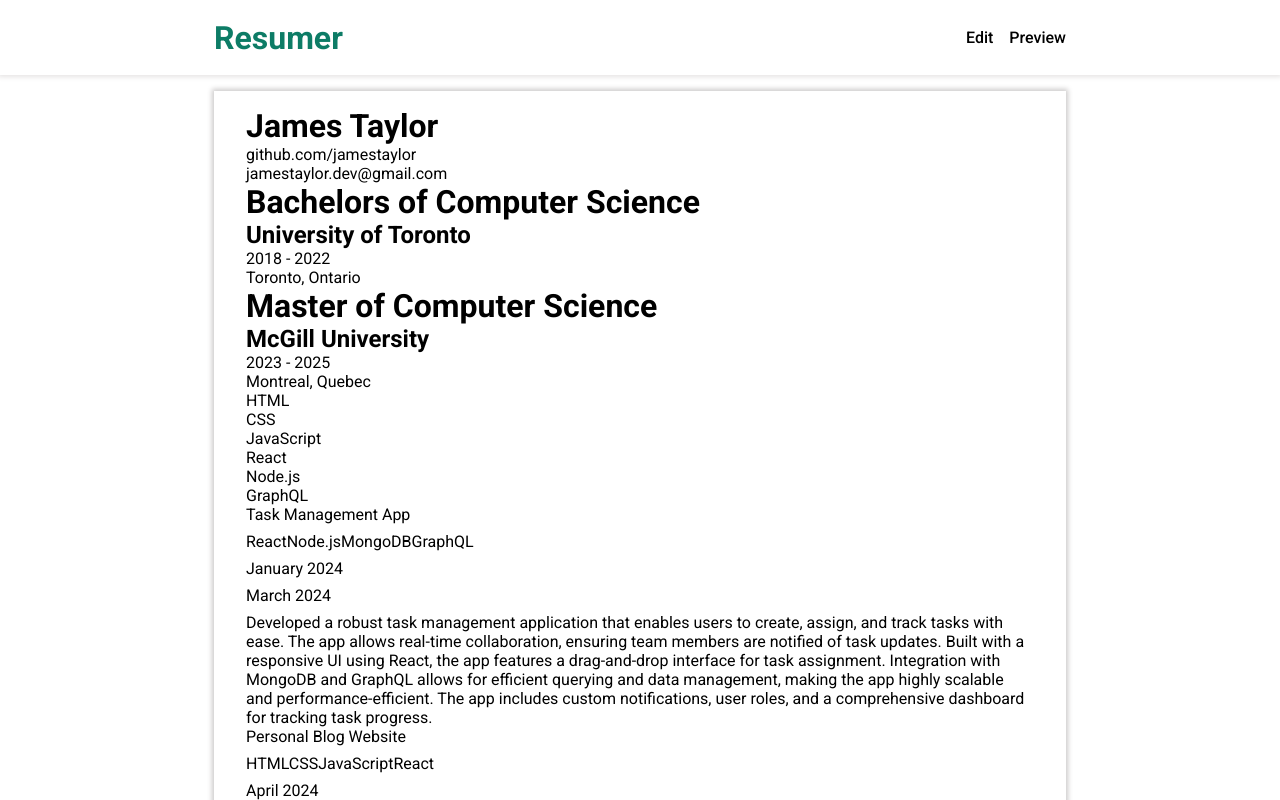
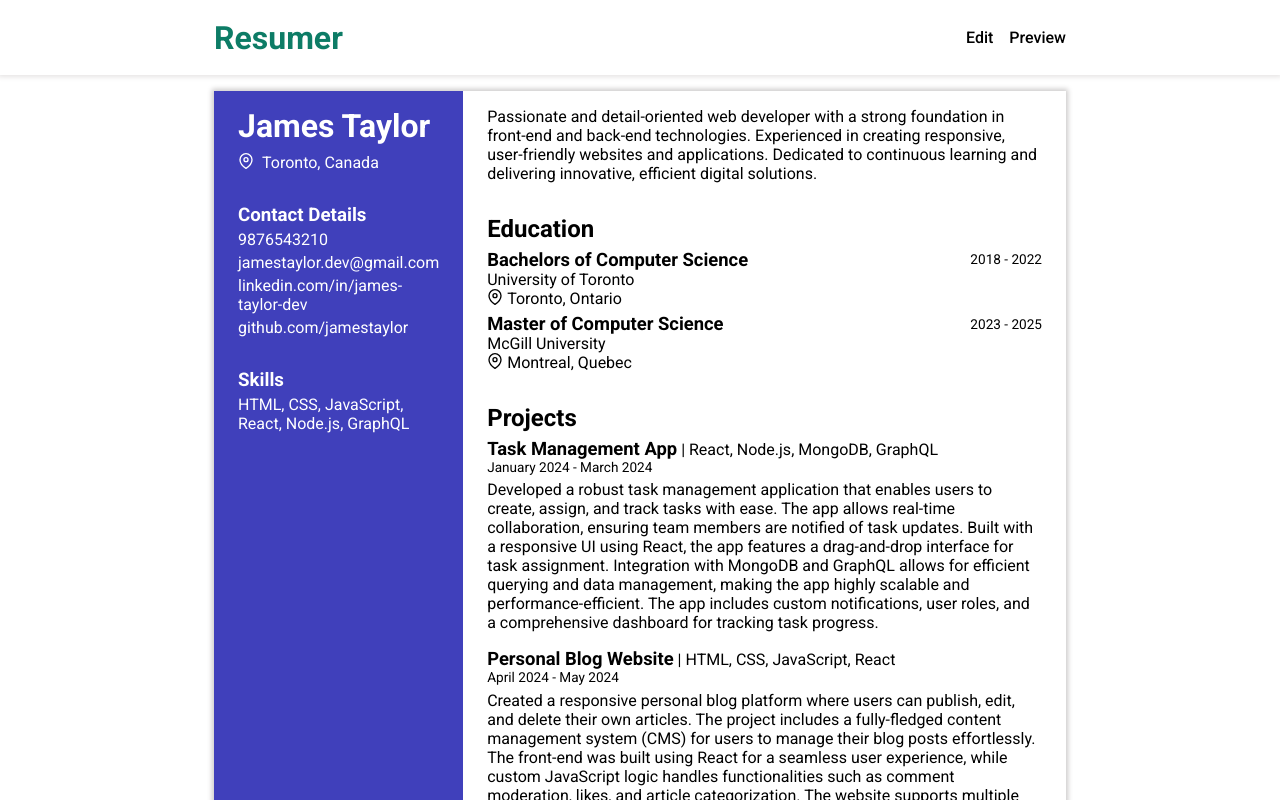
Before and after one commit to onmedicines/resume-generator, a React (Vite) app: page / in a window 1280 px wide. Both pictures are taken after a click on the item "Preview". Shown: the top 800 px of the page. Built offline with nearby package versions, Linux system fonts and the light colour scheme.

Commit message:
Style resume

```diff
--- a/package.json
+++ b/package.json
@@ -11,7 +11,8 @@
   },
   "dependencies": {
     "react": "^18.3.1",
-    "react-dom": "^18.3.1"
+    "react-dom": "^18.3.1",
+    "react-to-print": "^3.0.1"
   },
   "devDependencies": {
     "@eslint/js": "^9.9.0",
--- a/src/LiveResume.jsx
+++ b/src/LiveResume.jsx
@@ -1,6 +1,7 @@
+import MapPin from "./assets/MapPin";
 import "./LiveResumeStyles.css";
 
-export default function LiveResume({ personalDetails, education, skills, projects }) {
+export default function LiveResume({ intro, personalDetails, education, skills, projects }) {
   const pd = personalDetails;
   const edu = education; // array
   const sk = skills; // aray
@@ -8,44 +9,74 @@
 
   return (
     <div className="live-resume">
-      <div className="personal-details-container">
+      <div className="sidebar">
+        <div className="name-container">
           <h1>{pd.fullName}</h1>
+          <p>
+            <MapPin /> {pd.cityAndCountry}
+          </p>
+        </div>
         <div className="contact-details">
+          <h3>Contact Details</h3>
+          <p>{pd.phoneNumber}</p>
+          <p>{pd.email}</p>
+          <p>{pd.linkedin}</p>
           <p>{pd.github}</p>
-          <p>{pd.email}</p>
+        </div>
+        <div className="skills-container">
+          <h3>Skills</h3>
+          {sk.join(", ")}
         </div>
       </div>
+      <div className="main">
+        <div className="intro">
+          <p>{intro}</p>
+        </div>
         <div className="education-container">
+          <h1>Education</h1>
           {edu.map((item, index) => {
             return (
               <div key={index} className="institute">
-              <h1>{item.qualification}</h1>
-              <h2>{item.institute}</h2>
+                <header>
+                  <h3>{item.qualification}</h3>
                   <p>
                     {item.start} - {item.end}
                   </p>
-              <p>{item.location}</p>
+                </header>
+                <main>
+                  <p>{item.institute}</p>
+                  <p>
+                    <MapPin /> {item.location}
+                  </p>
+                </main>
               </div>
             );
           })}
         </div>
-      <div className="skills-container">
-        {sk.map((item) => {
-          return <p className="skill">{item}</p>;
-        })}
-      </div>
         <div className="projects-container">
+          <header>
+            <h1>Projects</h1>
+          </header>
+          <main>
             {pj.map((item) => {
               return (
                 <div className="project">
-              <p>{item.projectName}</p>
-              <p>{item.technologiesUsed}</p>
-              <p>{item.start}</p>
-              <p>{item.end}</p>
-              <p>{item.description}</p>
+                  <header>
+                    <p className="heading">
+                      <span className="project-name">{item.projectName}</span> | <span className="tech-used">{item.technologiesUsed.join(", ")}</span>
+                    </p>
+                    <p className="duration">
+                      {item.start} - {item.end}
+                    </p>
+                  </header>
+                  <main>
+                    <p className="description">{item.description}</p>
+                  </main>
                 </div>
               );
             })}
+          </main>
+        </div>
       </div>
     </div>
   );
--- a/src/LiveResumeStyles.css
+++ b/src/LiveResumeStyles.css
@@ -1,5 +1,121 @@
 .live-resume {
   max-width: 900px;
   box-shadow: 0 0 5px 2px rgb(204, 202, 202);
-  padding: 1rem 2rem;
+
+  display: grid;
+  grid-template-columns: 1fr 3fr;
+
+  .sidebar,
+  .main {
+    padding: 1rem 1.5rem;
+  }
+
+  .sidebar {
+    background-color: rgb(64, 64, 187);
+    color: white;
+  }
+  .sidebar {
+    display: flex;
+    flex-direction: column;
+    gap: 2rem;
+
+    .name-container {
+      display: flex;
+      flex-direction: column;
+      gap: 0.5rem;
+      h1 {
+        font-size: 2rem;
+      }
+      p {
+        display: flex;
+        gap: 0.5rem;
+      }
+    }
+    .contact-details {
+      display: flex;
+      flex-direction: column;
+      gap: 0.25rem;
+    }
+    .skills-container {
+      display: flex;
+      flex-direction: column;
+      gap: 0.25rem;
+    }
+  }
+
+  .main {
+    display: flex;
+    flex-direction: column;
+    gap: 2rem;
+
+    .education-container {
+      display: flex;
+      flex-direction: column;
+      gap: 0.35rem;
+
+      h1 {
+        font-size: 1.5rem;
+      }
+
+      .institute {
+        header {
+          display: flex;
+          justify-content: space-between;
+          align-items: center;
+
+          h3 {
+            font-size: 1.15rem;
+            font-weight: bold;
+          }
+          p {
+            font-size: 0.85rem;
+          }
+        }
+
+        main {
+          p {
+            display: flex;
+            gap: 0.25rem;
+          }
+        }
+      }
+    }
+
+    .projects-container {
+      display: flex;
+      flex-direction: column;
+      gap: 0.35rem;
+      header {
+        h1 {
+          font-size: 1.5rem;
+        }
+      }
+      main {
+        display: flex;
+        flex-direction: column;
+        gap: 1rem;
+
+        .project {
+          display: flex;
+          flex-direction: column;
+          gap: 0.35rem;
+
+          header {
+            display: flex;
+            flex-direction: column;
+            align-items: flex-start;
+
+            .project-name {
+              font-size: 1.15rem;
+              font-weight: bold;
+            }
+
+            .duration {
+              font-size: 0.85rem;
+            }
+          }
+        }
+      }
+    }
+  }
 }
--- a/src/assets/MapPin.jsx
+++ b/src/assets/MapPin.jsx
@@ -1,6 +1,6 @@
 export default function MapPin() {
   return (
-    <svg xmlns="http://www.w3.org/2000/svg" width="24" height="24" viewBox="0 0 24 24" fill="none" stroke="currentColor" strokeWidth="2" strokeLinecap="round" strokeLinejoin="round" className="feather feather-map-pin">
+    <svg xmlns="http://www.w3.org/2000/svg" width="16" height="16" viewBox="0 0 24 24" fill="none" stroke="currentColor" strokeWidth="2" strokeLinecap="round" strokeLinejoin="round" className="feather feather-map-pin">
       <path d="M21 10c0 7-9 13-9 13s-9-6-9-13a9 9 0 0 1 18 0z"></path>
       <circle cx="12" cy="10" r="3"></circle>
     </svg>
--- a/src/assets/initialDetails.js
+++ b/src/assets/initialDetails.js
@@ -1,4 +1,4 @@
-const initialIntro = "Passionate and detail-oriented web developer with a strong foundation in front-end and back-end technologies. Experienced in creating responsive, user-friendly websites and applications using HTML, CSS, JavaScript, and modern frameworks like React. Dedicated to continuous learning and delivering innovative, efficient digital solutions.";
+const initialIntro = "Passionate and detail-oriented web developer with a strong foundation in front-end and back-end technologies. Experienced in creating responsive, user-friendly websites and applications. Dedicated to continuous learning and delivering innovative, efficient digital solutions.";
 const initialPersonalDetails = {
   fullName: "James Taylor",
   github: "github.com/jamestaylor",
```
Also changed, not shown: 1 other file (tests, documents, lock files or other folders). Lines whose indentation alone changed are shown as unchanged.
